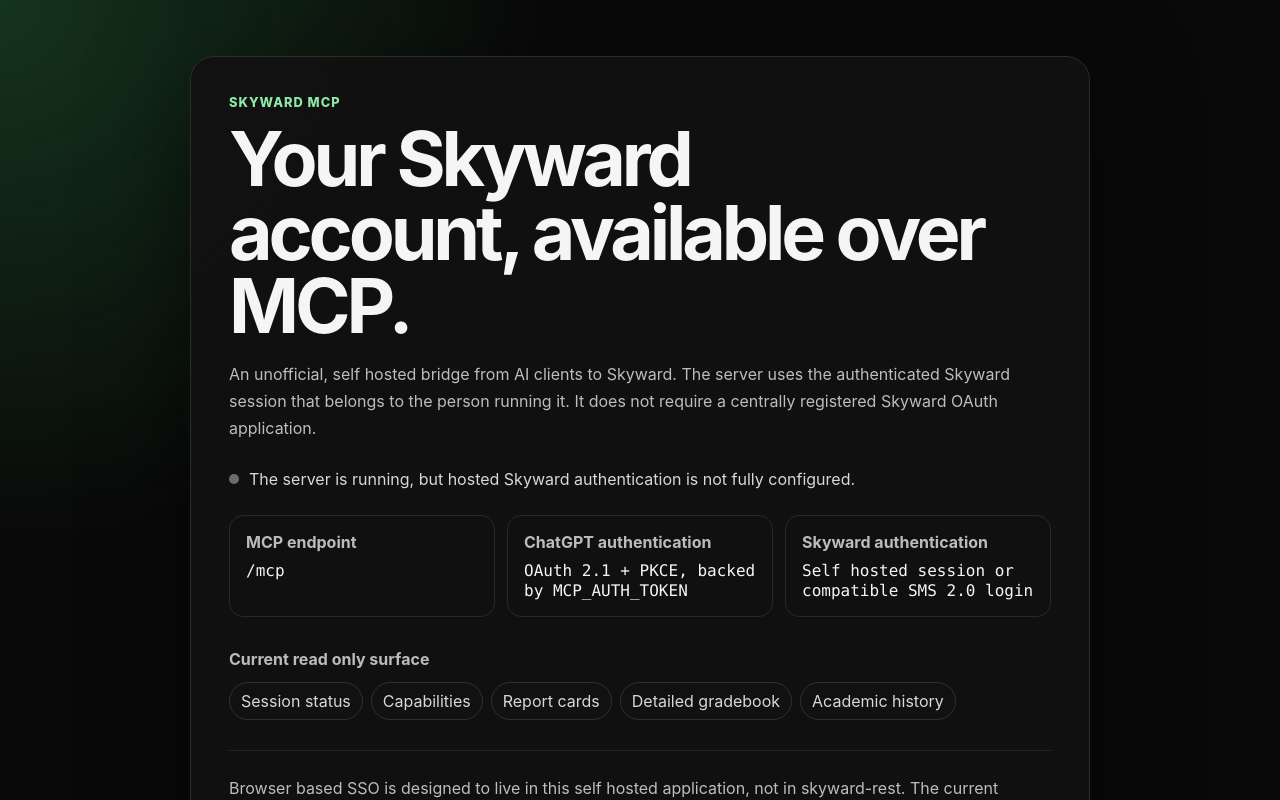
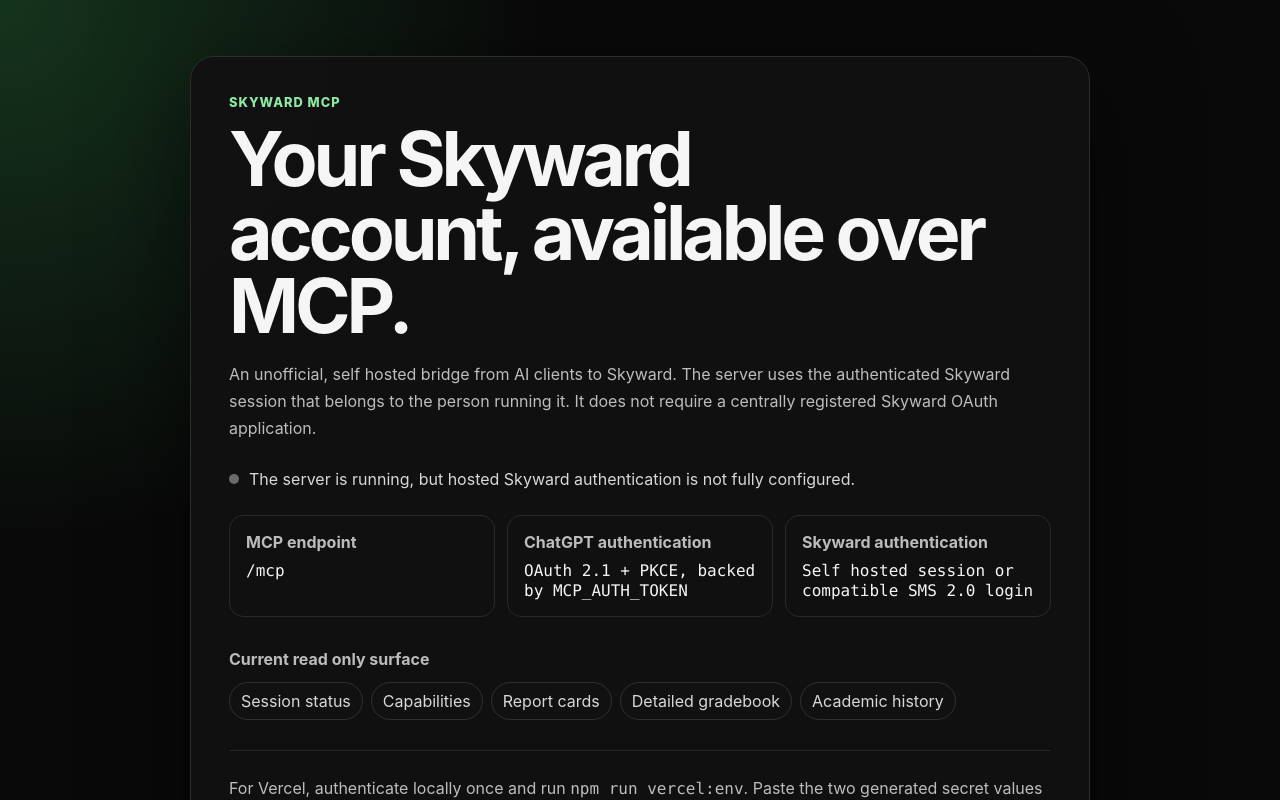
Before and after one commit to caleb-mau/skyward-mcp, a Next.js app: page / in a window 1280 px wide. Shown: the top 800 px of the page. Built offline with nearby package versions, Linux system fonts and the light colour scheme.

Commit message:
Surface easy Vercel setup on landing page

```diff
--- a/app/page.tsx
+++ b/app/page.tsx
@@ -10,6 +10,7 @@
   const configured = Boolean(
     process.env.MCP_AUTH_TOKEN &&
       (
+        process.env.SKYWARD_SESSION_B64 ||
         process.env.SKYWARD_SESSION_JSON ||
         process.env.SKYWARD_SESSION_FILE ||
         (
@@ -64,6 +65,8 @@
         </div>
 
         <p className="foot">
+          For Vercel, authenticate locally once and run <code>npm run vercel:env</code>.
+          Paste the two generated secret values into the one click deploy flow.
           Browser based SSO is designed to live in this self hosted application,
           not in skyward-rest. The current release accepts imported Skyward
           sessions and classic SMS 2.0 login where supported. Teacher and write
```
